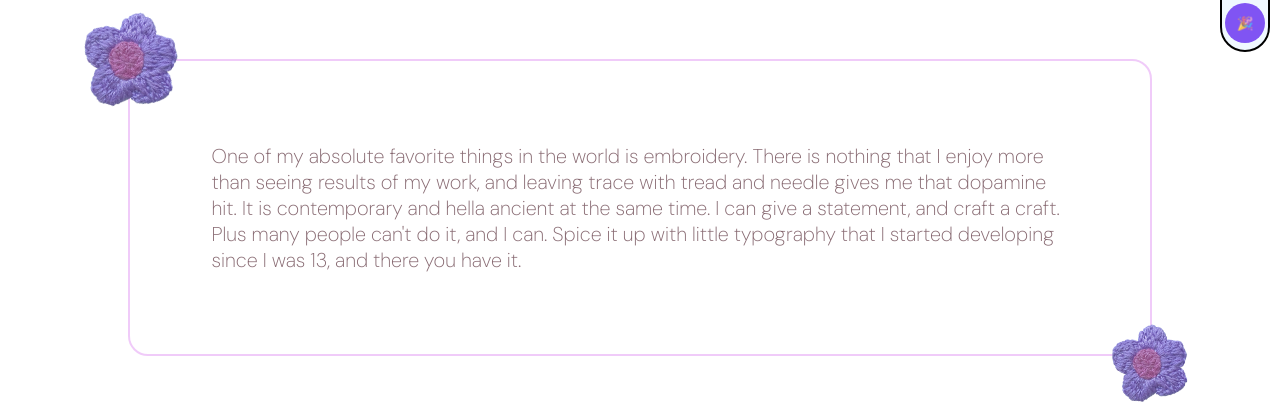
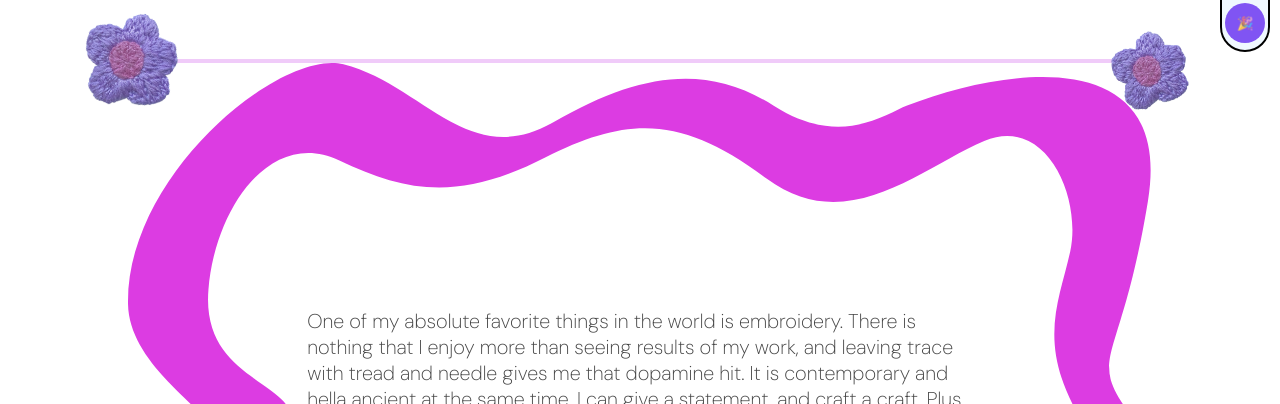
Before and after one commit to hhana-1/website, a React (Vite) app: page /embroidery in a window 1280 px wide. Shown: the part 385-789 px from the top of the page. Built offline with nearby package versions, Linux system fonts and the light colour scheme; a web font is replaced by a local one.

Commit message:
under construction 👷

```diff
--- a/src/pages/Embroidery.css
+++ b/src/pages/Embroidery.css
@@ -25,6 +25,19 @@
     border-radius: 20px;
     z-index: -1;
     color: var(--cherry-theme-body-font);
+}
+
+.emb-cont-div-cpy {
+    /* position:relative; */
+    display: flex;
+    flex-direction: column;
+    align-items:center;
+    justify-content: center;
+    width:80vw;
+    max-width: 1300px;
+
+    border-radius: 20px;
+    z-index: -1;
 
 }
 
@@ -177,7 +190,8 @@
 
 
 .emb-text1 {
+    position:absolute;
     font-weight: 200;
-    padding: 8%;
+    padding: 24%;
 }
 }
--- a/src/pages/Embroidery.jsx
+++ b/src/pages/Embroidery.jsx
@@ -1,8 +1,7 @@
 import React, { useRef, useEffect } from "react";
 import "./Embroidery.css";
 import { useTheme } from "../context/ThemeContext";
-
-
+import Icon from "../FRAME2.svg";
 function Embroidery() {
 
 const { theme } = useTheme();
@@ -14,26 +13,30 @@ const { theme } = useTheme();
         <h1>Embroidery</h1>
 <div className={`emb-div ${theme}`}>
 
-<div class={`emb-cont-div ${theme}`}>
-
+<div className={`emb-cont-div ${theme}`}>
       <img
         className="flower-on-top"
         src="/embroidery/emb-flower.png"
         alt="flower embroidery"
       />
-
-
     <img
         className="flower-on-top2"
         src="/embroidery/emb-flower.png"
         alt="flower embroidery"
     />
+     </div>
+      <div>
+     <div className="emb-cont-div-cpy">
+
+<img src={Icon} alt="icon" />
+
+
+
 
   <p className='emb-text1'>One of my absolute favorite things in the world is embroidery. There is nothing that I enjoy more than seeing results of my work, and leaving trace with tread and needle gives me that dopamine hit. It is contemporary and hella ancient at the same time. I can give a statement, and craft a craft. Plus many people can't do it, and I can. Spice it up with little typography that I started developing since I was 13, and there you have it.</p>
 
-
 </div>
-
+</div>
 
           <div className={`griddy ${theme}`}>
 
```
Also changed, not shown: src/FRAME2.svg (added), 1 other file (tests, documents, lock files or other folders). Lines whose indentation alone changed are shown as unchanged.
